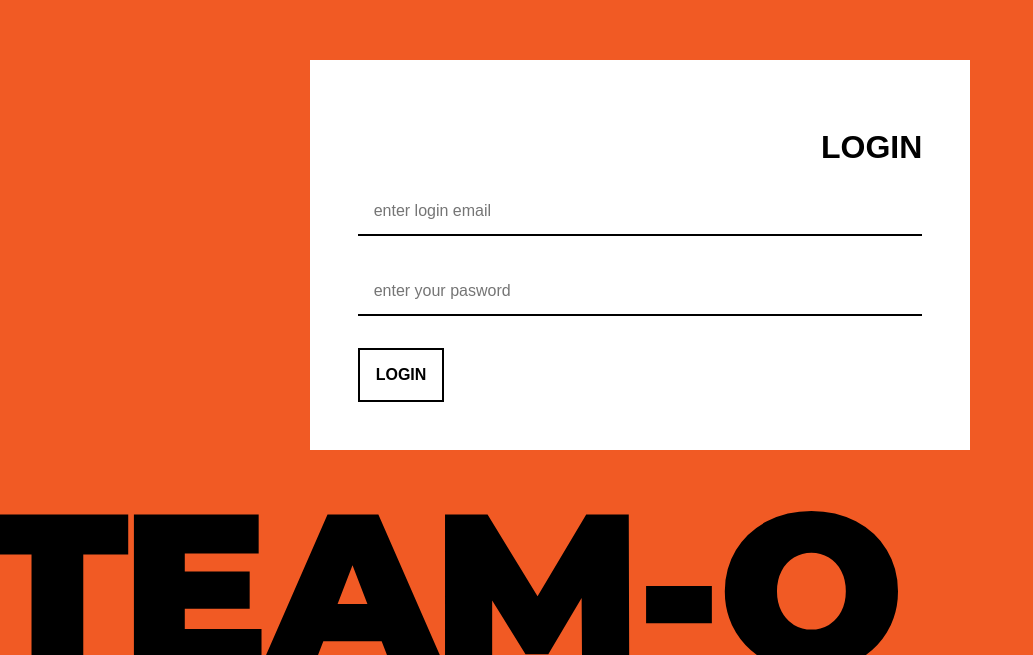
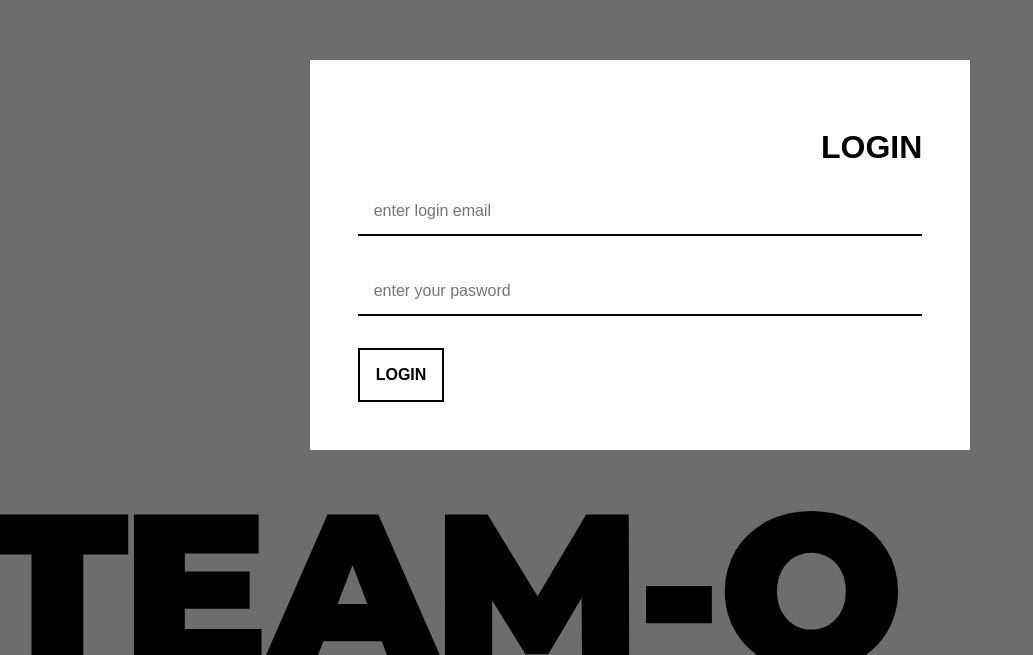
Before and after one commit to RamunasMalisauskas/Team-O, a React (Create React App) app in the folder React_front/: page /login in a window 1280 px wide. Shown: the part 145-800 px from the top of the page, without its empty margins (0-1033 px from the left). Built offline with nearby package versions, Linux system fonts and the light colour scheme.

Commit message:
login page background color change

```diff
--- a/React_front/src/pages/Login/Login.jsx
+++ b/React_front/src/pages/Login/Login.jsx
@@ -41,7 +41,7 @@ function LoginPage() {
 
   return (
     <>
-      <Section center={true} background="rgba(241, 90, 36, 1)">
+      <Section center={true} background="rgba(109, 109, 109, 1)">
         {/* notification is shown depending on error status and changed with hooks */}
         {error.status && (
           <S.ErrorBlock>
```
Also changed, not shown: 1 other file (tests, documents, lock files or other folders).
